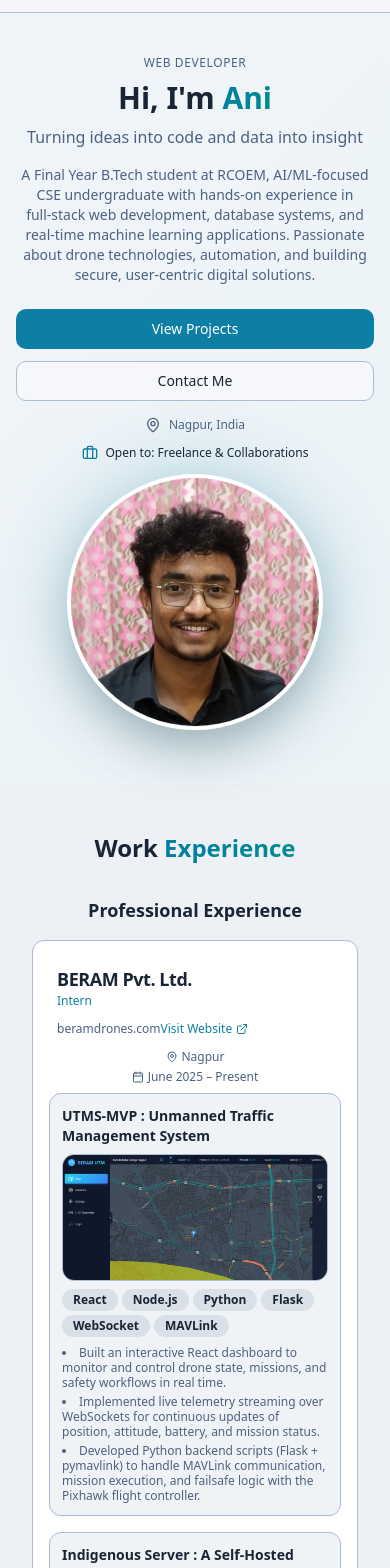
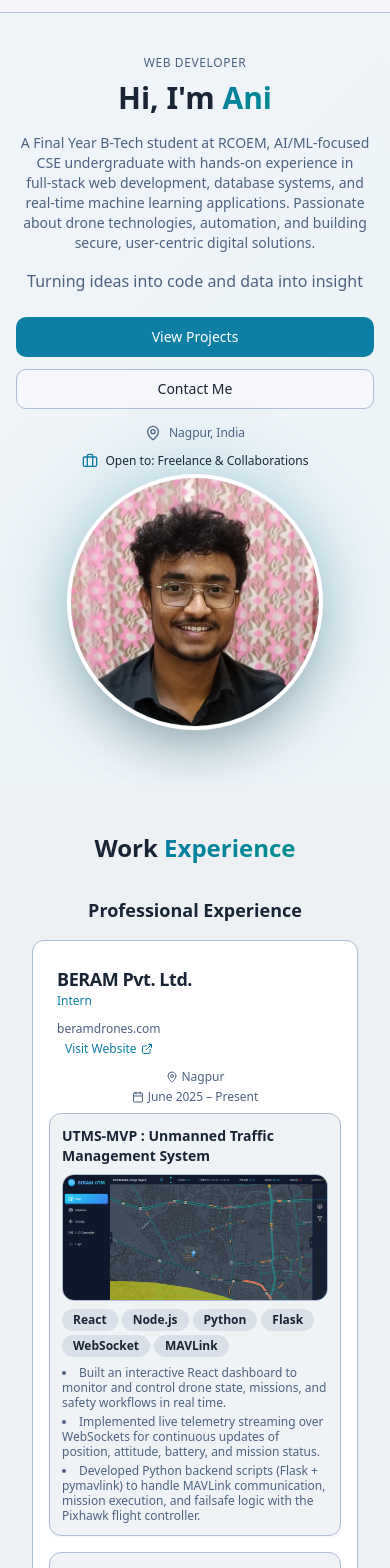
Before and after one commit to Anish974/anish-portfolio, a React (Vite) app: page / in a window 390 px wide. Shown: the part 60-1628 px from the top of the page. Built offline with nearby package versions, Linux system fonts and the light colour scheme; the HTML template or start-up script is replaced by a standard one.

Commit message:
final updation mobile friendly

```diff
--- a/src/components/Contact.tsx
+++ b/src/components/Contact.tsx
@@ -54,7 +54,7 @@ export function Contact() {
   };
 
   return (
-    <section id="contact" className="section-padding bg-muted/30">
+    <section id="contact" className="section-padding bg-background">
       <div className="container mx-auto px-4">
         <div className="text-center mb-8 sm:mb-12">
           <h2 className="text-2xl sm:text-3xl md:text-4xl lg:text-5xl font-bold mb-3 sm:mb-4">
@@ -118,17 +118,17 @@ export function Contact() {
                 </CardDescription>
               </CardHeader>
               <CardContent className="space-y-2 sm:space-y-3 px-4 sm:px-6">
-                {/* <Button
+                <Button
                   variant="outline"
-                  className="w-full justify-start text-left h-auto py-4"
+                  className="w-full justify-start text-left h-auto py-2.5 sm:py-3 text-xs sm:text-sm"
                   onClick={() => window.location.href = "mailto:anishpatankar974@gmail.com"}
                 >
-                  <Mail className="h-5 w-5 mr-3 flex-shrink-0" />
+                  <Mail className="h-4 w-4 sm:h-5 sm:w-5 mr-2 sm:mr-3 flex-shrink-0" />
                   <div>
                     <div className="font-medium">Email</div>
-                    <div className="text-sm text-muted-foreground">anishpatankar974@gmail.com</div>
+                    <div className="text-xs sm:text-sm text-muted-foreground">anishpatankar974@gmail.com</div>
                   </div>
-                </Button> */}
+                </Button>
 
                 <Button
                   variant="outline"
--- a/src/components/Experience.tsx
+++ b/src/components/Experience.tsx
@@ -40,7 +40,7 @@ const positions: never[] = [];
 
 export function Experience() {
 	return (
-		<section id="experience" className="section-padding bg-secondary/30">
+		<section id="experience" className="section-padding bg-muted/50">
 			<div className="container mx-auto px-4">
 				<div className="text-center mb-8 sm:mb-10">
 					<h2 className="text-2xl sm:text-3xl md:text-4xl lg:text-5xl font-bold mb-3 sm:mb-4">
@@ -67,7 +67,7 @@ export function Experience() {
 										</div>
 
 							{exp.link && (
-										<div className="flex-none text-center gap-1 text-xs sm:text-sm">
+										<div className="flex-none flex flex-col items-center text-center gap-1 text-xs sm:text-sm">
 											<span className="text-muted-foreground">beramdrones.com</span>
 											<a
 												href={exp.link}
--- a/src/components/Hero.tsx
+++ b/src/components/Hero.tsx
@@ -39,7 +39,7 @@ export function Hero() {
   return (
     <section className="min-h-screen flex items-center justify-center gradient-bg pt-16 sm:pt-20">
       <div className="container mx-auto px-4 sm:px-6 py-12 sm:py-20">
-        <div className="flex flex-col md:flex-row items-center justify-between gap-4 sm:gap-6 md:gap-10">
+        <div className="flex flex-col md:flex-row items-center justify-between gap-2 sm:gap-3 md:gap-4">
           <div className="flex-1 space-y-4 sm:space-y-6 text-center md:text-left">
             <div className="space-y-2">
               <p className="text-xs sm:text-sm uppercase tracking-wider text-muted-foreground font-medium">
@@ -48,17 +48,18 @@ export function Hero() {
               <h1 className="text-3xl sm:text-4xl md:text-5xl lg:text-6xl xl:text-7xl font-bold leading-tight">
                 Hi, I'm <span className="gradient-text">{displayedName}</span>
               </h1>
-              <p className="text-base sm:text-lg md:text-xl lg:text-2xl text-muted-foreground">
-                Turning ideas into code and data into insight
-              </p>
+
             </div>
 
             <div className="space-y-4 w-full">
               <p className="text-sm sm:text-base md:text-lg text-muted-foreground max-w-2xl">
-                A Final Year B.Tech student at RCOEM,
+                A Final Year B-Tech student at RCOEM,
                 AI/ML‑focused CSE undergraduate with hands‑on experience in full‑stack web development, database
                 systems, and real‑time machine learning applications. Passionate about drone technologies,
                 automation, and building secure, user‑centric digital solutions.
+              </p>
+              <p className="text-base sm:text-lg md:text-xl lg:text-2xl text-muted-foreground ">
+                Turning ideas into code and data into insight
               </p>
 
               {/* <div className="flex flex-wrap gap-2">
--- a/src/components/Leadership.tsx
+++ b/src/components/Leadership.tsx
@@ -23,7 +23,7 @@ const leadership = [
 
 export function Leadership() {
   return (
-    <section id="leadership" className="section-padding bg-muted/30">
+    <section id="leadership" className="section-padding bg-muted/50">
       <div className="container mx-auto px-4">
         <div className="text-center mb-8 sm:mb-12">
           <h2 className="text-2xl sm:text-3xl md:text-4xl lg:text-5xl font-bold mb-3 sm:mb-4">
--- a/src/components/Skills.tsx
+++ b/src/components/Skills.tsx
@@ -69,7 +69,7 @@ const skillCategories: SkillCategory[] = [
 
 export function Skills() {
   return (
-    <section id="skills" className="section-padding bg-background">
+    <section id="skills" className="section-padding bg-muted/50">
       <div className="container mx-auto px-4">
         <div className="text-center mb-8 sm:mb-12">
           <h2 className="text-2xl sm:text-3xl md:text-4xl lg:text-5xl font-bold mb-3 sm:mb-4">
```
Also changed, not shown: public/favicon.svg.
